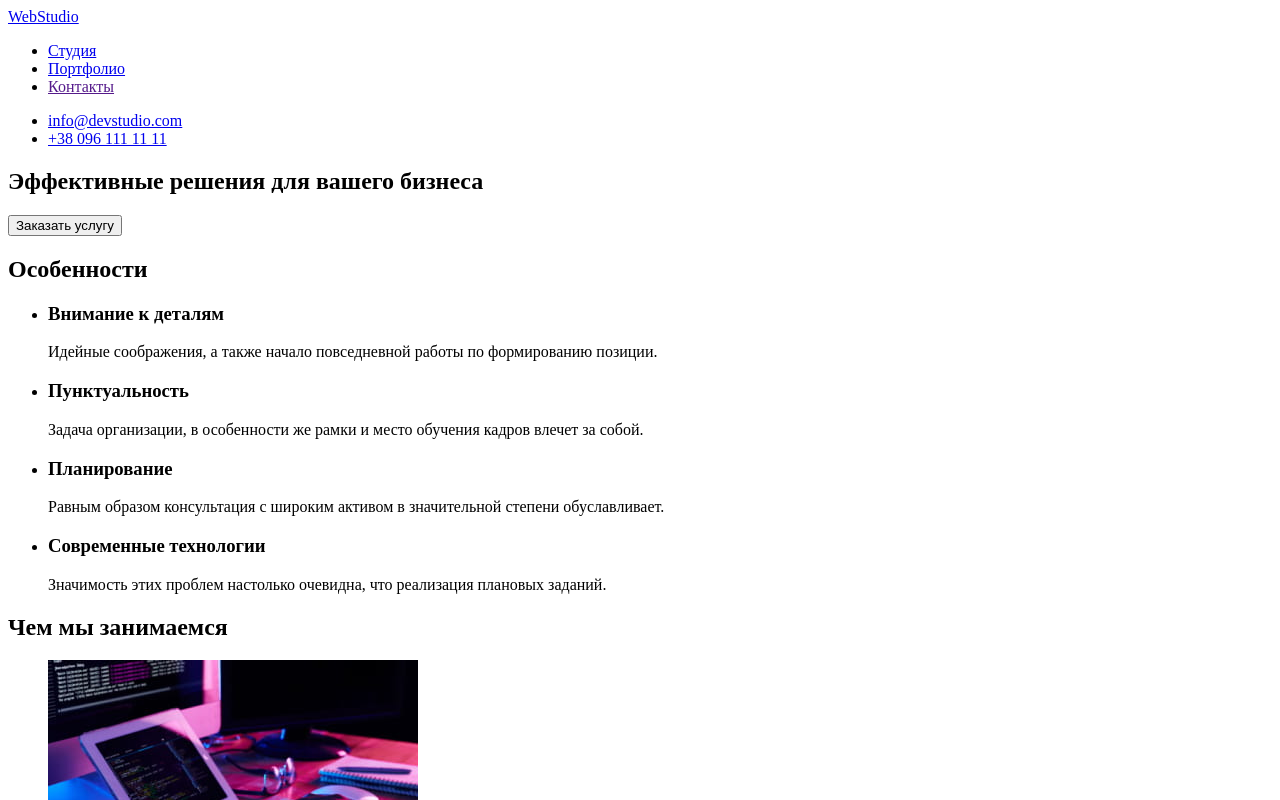
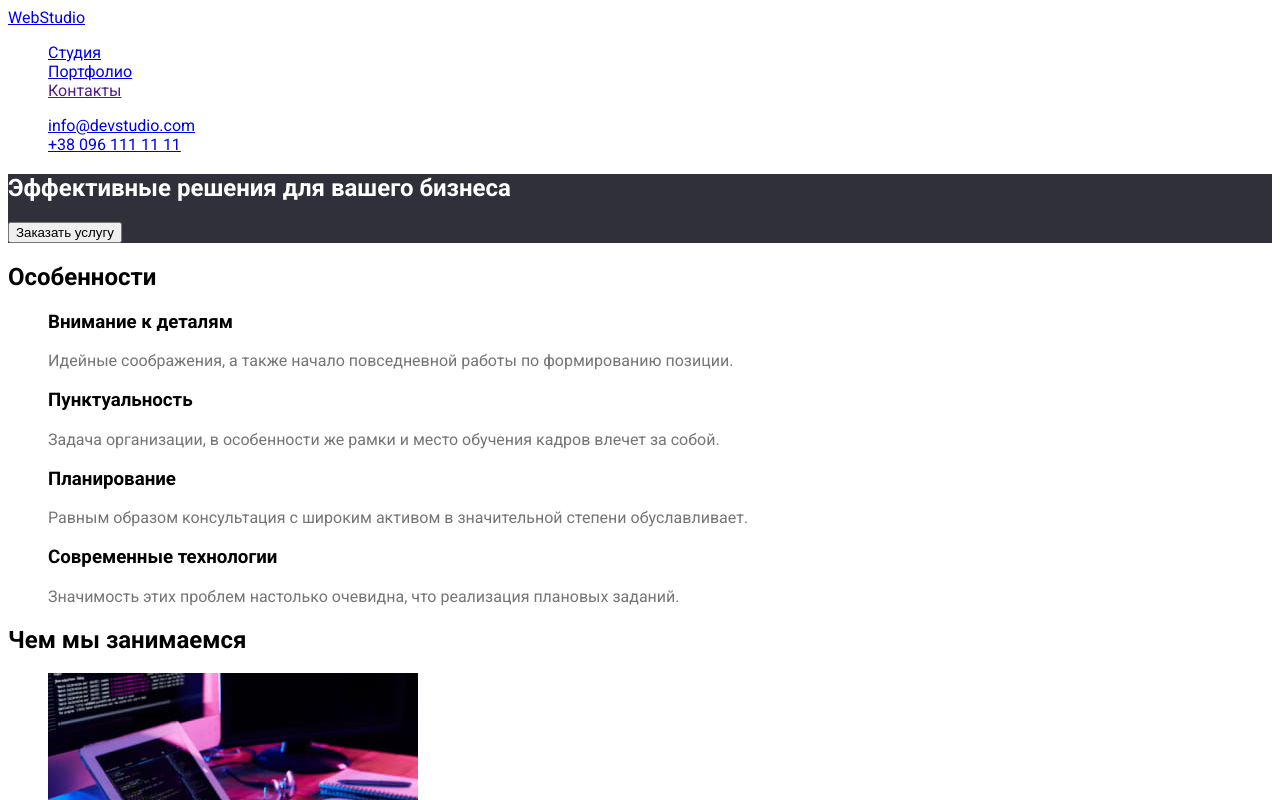
Before and after one commit to Yana-Grechka/goit-markup-hw-02, a plain HTML site: page index.html in a window 1280 px wide. Shown: the top 800 px of the page. Drawn offline with Linux system fonts and the light colour scheme.

Commit message:
созданы css переменные для палитры основных цветов макета

```diff
--- /dev/null
+++ b/css/styles.css
@@ -0,0 +1,23 @@
+body {
+  font-family: 'Roboto', sans-serif;
+}
+
+.geroy {
+  background-color: #2f303a;
+}
+
+h1 {
+  color: #ffffff;
+}
+
+address {
+  font-style: normal;
+}
+
+ul {
+  list-style: none;
+}
+
+p {
+  color: rgba(117, 117, 117, 1);
+}
--- /dev/null
+++ b/css/variables.css
@@ -0,0 +1,7 @@
+:root {
+  --white-text: rgba(255, 255, 255, 1);
+  --wite-text-op06: rgba(255, 255, 255, 0.6);
+  --black-text: rgba(33, 33, 33, 1);
+  --lite-grey-text: rgba(117, 117, 117, 1);
+  --blue-text: rgba(33, 150, 243, 1);
+}
--- a/index.html
+++ b/index.html
@@ -4,6 +4,11 @@
     <meta charset="UTF-8">
     <meta name="viewport" content="width=device-width, initial-scale=1.0">
     <title>WebStudio</title>
+    <link rel="stylesheet" href="./css/styles.css"/>
+    <link rel="preconnect" href="https://fonts.gstatic.com">
+    <link href="https://fonts.googleapis.com/css2?family=Raleway:wght@700&family=Roboto:wght@400;500;700;900&display=swap"
+        rel="stylesheet">
+
 </head>
 <body>
     <header>
@@ -21,7 +26,7 @@
             </ul>
     </header>
     <main>
-        <section>
+        <section class="geroy">
             <h1>Эффективные решения для вашего бизнеса</h1>
             <button type="button">Заказать услугу</button>
         </section>
```
Also changed, not shown: portfolio.html (+4 -0 lines), css/modern-normalize.css (added).
